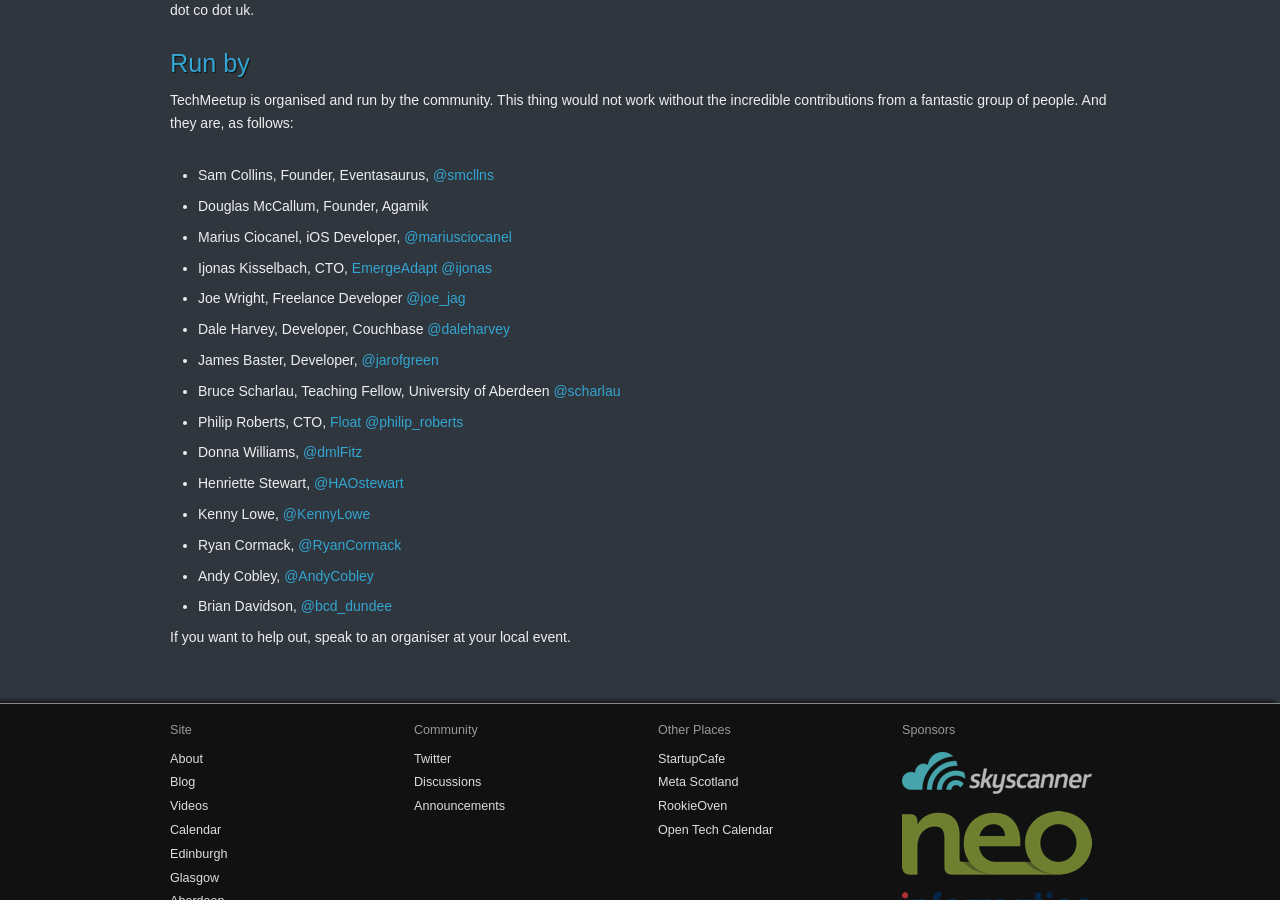
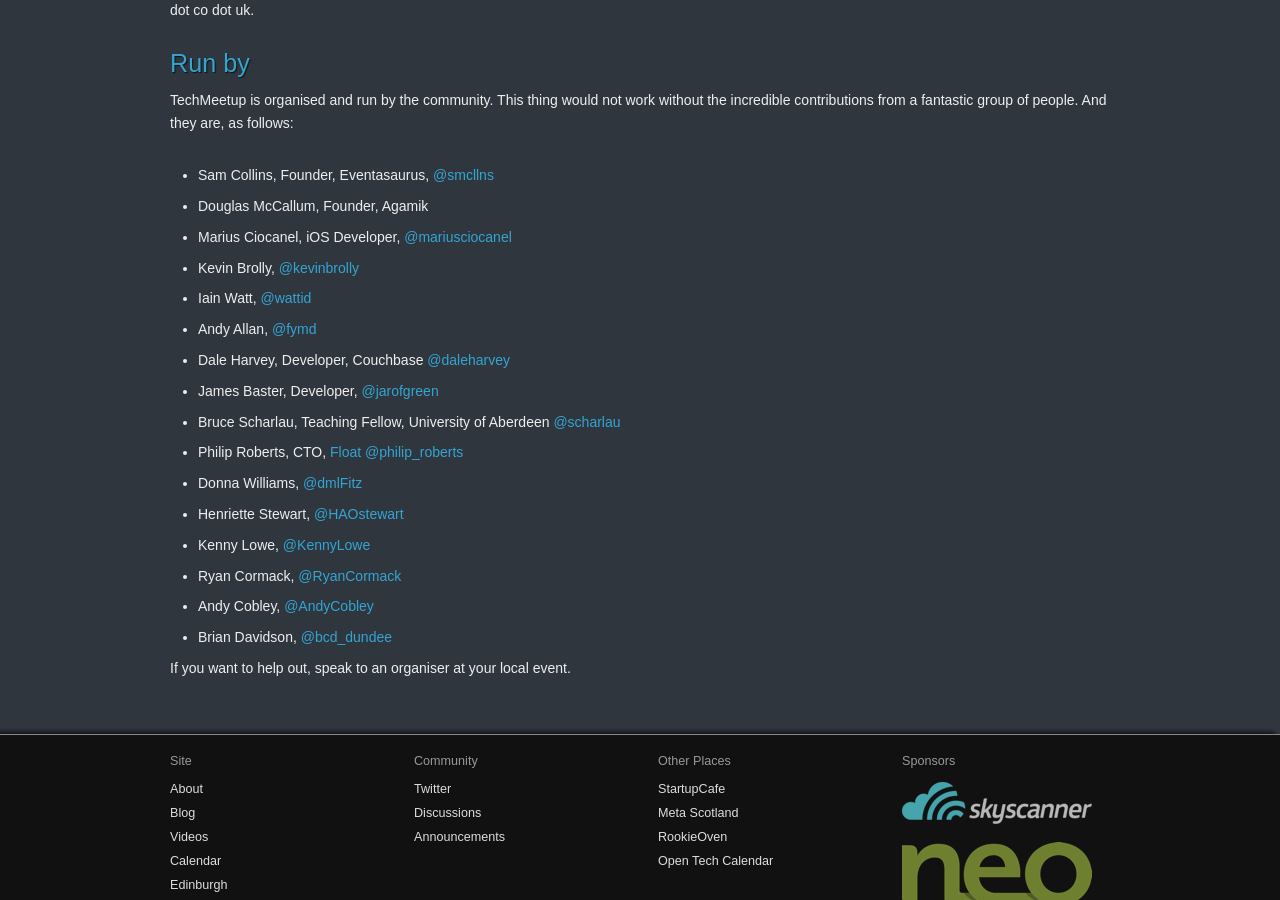
Before and after one commit to techmeetup/techmeetup.co.uk, a Jekyll site: the page built from about.html, in a window 1280 px wide and 900 px high, scrolled down 1261 px. Built offline with Jekyll 4.4.1, drawn with Linux system fonts in a browser that asks for light colours.

Commit message:
Removed old glasgow organisers and added new glasgow organisers

```diff
--- a/about.html
+++ b/about.html
@@ -74,8 +74,9 @@
 	<li>Sam Collins, Founder, Eventasaurus, <a href="http://twitter.com/smcllns">@smcllns</a></li>
 	<li>Douglas McCallum, Founder, Agamik</li>
 	<li>Marius Ciocanel, iOS Developer, <a href="http://twitter.com/mariusciocanel">@mariusciocanel</a></li>
-	<li>Ijonas Kisselbach, CTO, <a href="http://emergeadapt.com">EmergeAdapt</a> <a href="http://twitter.com/ijonas">@ijonas</a></li>
-	<li>Joe Wright, Freelance Developer <a href="http://twitter.com/joe_jag">@joe_jag</a></li>
+    <li>Kevin Brolly, <a href="https://twitter.com/kevinbrolly">@kevinbrolly</a></li>
+    <li>Iain Watt, <a href="https://twitter.com/wattid">@wattid</a></li>
+    <li>Andy Allan, <a href="https://twitter.com/fymd">@fymd</a></li>
 	<li>Dale Harvey, Developer, Couchbase <a href="http://twitter.com/daleharvey">@daleharvey</a></li>
 	<li>James Baster, Developer, <a href="http://twitter.com/jarofgreen">@jarofgreen</a></li>
 	<li>Bruce Scharlau, Teaching Fellow, University of Aberdeen <a href="http://twitter.com/scharlau">@scharlau</a></li>
--- a/glasgow.html
+++ b/glasgow.html
@@ -8,8 +8,7 @@
 <p>Every 4th Wednesday</p>
 
 <p class="organisers">
-	Organised by: <a class="organiser" href="http://www.twitter.com/joe_jag">@joe_jag</a> and
-	<a class="organiser" href="http://www.twitter.com/ijonas">@ijonas</a>
+	Organised by: <a class="organiser" href="http://www.twitter.com/kevinbrolly">@kevinbrolly</a>,  <a class="organiser" href="http://www.twitter.com/wattid">@wattid</a> and <a class="organiser" href="http://www.twitter.com/fymd">@fymd</a>
 </p>
 
 <div id="UpcomingEvents"></div>
```
